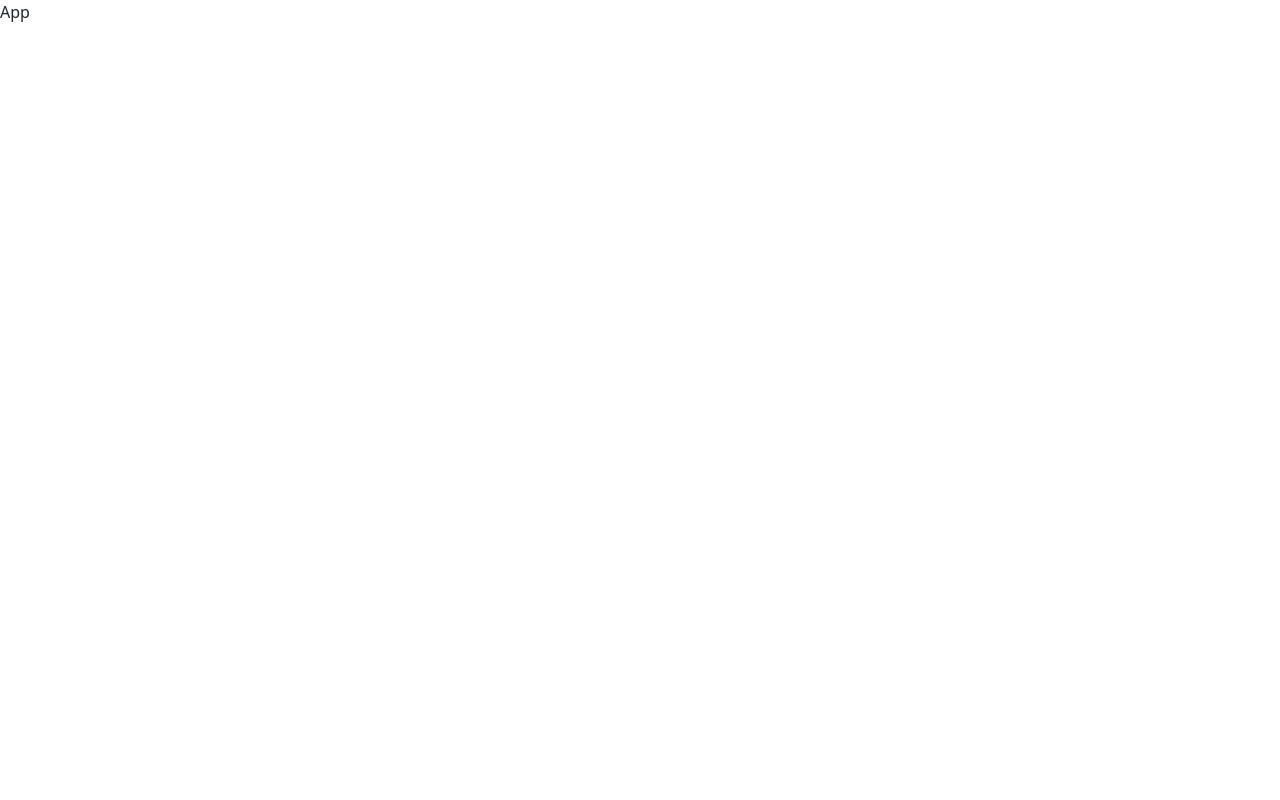
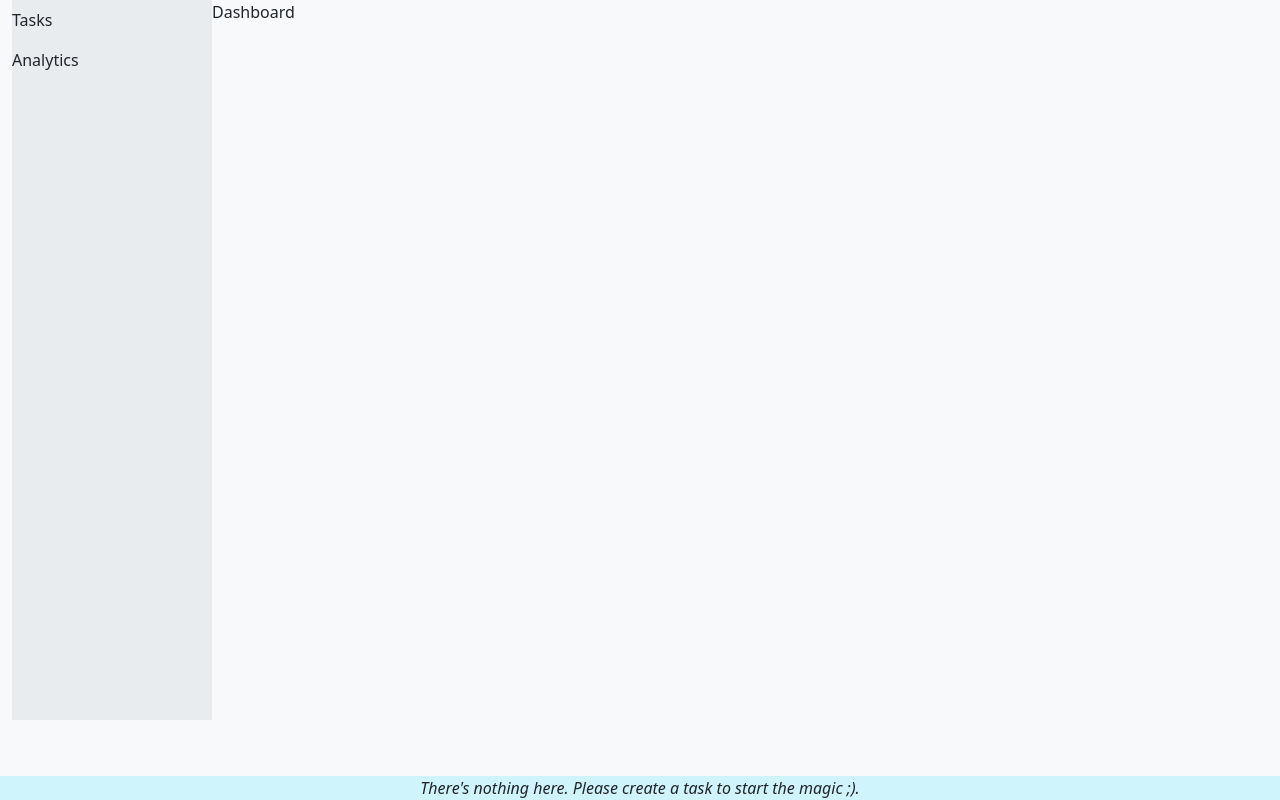
Before and after one commit to Bucha789/test-task-project, a React (Vite) app: page / in a window 1280 px wide. Built offline with nearby package versions, Linux system fonts and the light colour scheme.

Commit message:
feat: add pages and countdown timer layout

```diff
--- a/package.json
+++ b/package.json
@@ -11,9 +11,11 @@
   },
   "dependencies": {
     "bootstrap": "^5.3.3",
+    "clsx": "^2.1.1",
     "react": "^18.3.1",
     "react-bootstrap": "^2.10.4",
-    "react-dom": "^18.3.1"
+    "react-dom": "^18.3.1",
+    "react-router-dom": "^6.26.1"
   },
   "devDependencies": {
     "@eslint/js": "^9.9.0",
--- a/src/App.tsx
+++ b/src/App.tsx
@@ -1,5 +1,15 @@
+import { Outlet } from "react-router-dom"
+import { Countdown } from "./components/Countdown"
+import { SideMenu } from "./components/SideMenu"
+
 export const App = () => {
   return (
-    <div>App</div>
+    <div className="bg-body-tertiary container-fluid main__container">
+      <SideMenu />
+      <Outlet />
+      <div className="fixed-bottom bg-info-subtle">
+        <Countdown />
+      </div>
+    </div>
   )
 }
--- /dev/null
+++ b/src/components/Countdown.tsx
@@ -0,0 +1,5 @@
+export const Countdown = () => {
+  return (
+    <div className="text-center fst-italic">There's nothing here. Please create a task to start the magic ;).</div>
+  )
+}
--- /dev/null
+++ b/src/components/HightLights.tsx
@@ -0,0 +1,5 @@
+export const HightLights = () => {
+  return (
+    <div className="bg-primary">HightLights</div>
+  )
+}
--- /dev/null
+++ b/src/components/SideMenu.tsx
@@ -0,0 +1,19 @@
+import { NavLink } from 'react-router-dom';
+
+export const SideMenu = () => {
+  const getActiveClass = (isActive: boolean) => {
+    return isActive ? 'nav-link active' : 'nav-link';
+  }
+  return (
+    <nav className='bg-body-secondary'>
+      <ul className='navbar-nav'>
+        <li className='nav-item'>
+          <NavLink to='/tasks' className={({ isActive }) => getActiveClass(isActive)}>Tasks</NavLink>
+        </li>
+        <li className='nav-item'>
+          <NavLink to='/analytics' className={({ isActive }) => getActiveClass(isActive)}>Analytics</NavLink>
+        </li>
+      </ul>
+    </nav>
+  );
+}
--- /dev/null
+++ b/src/components/Tasks.tsx
@@ -0,0 +1,5 @@
+export const Tasks = () => {
+  return (
+    <div className="bg-purple">Tasks</div>
+  )
+}
--- /dev/null
+++ b/src/index.css
@@ -0,0 +1,7 @@
+.main__container {
+  height: 100vh;
+  position: relative;
+  display: grid;
+  grid-template-columns: 200px 1fr;
+  grid-template-rows: 1fr 80px;
+}
--- /dev/null
+++ b/src/pages/Analytics.tsx
@@ -0,0 +1,5 @@
+export const Analytics = () => {
+  return (
+    <div>Analytics</div>
+  )
+}
--- /dev/null
+++ b/src/pages/Dashboard.tsx
@@ -0,0 +1,5 @@
+export const Dashboard = () => {
+  return (
+    <div>Dashboard</div>
+  )
+}
--- /dev/null
+++ b/src/router/index.tsx
@@ -0,0 +1,19 @@
+import { BrowserRouter, Route, Routes } from "react-router-dom"
+import { App } from "../App"
+import { Dashboard } from "../pages/Dashboard"
+import { Analytics } from "../pages/Analytics"
+
+export const Router = () => {
+  return (
+    <BrowserRouter>
+      <Routes>
+        <Route path="/" element={<App />}>
+          <Route index element={<Dashboard />} />
+          <Route path="tasks" element={<Dashboard />} />
+          <Route path="analytics" element={<Analytics />} />
+        </Route>
+      </Routes>
+    </BrowserRouter>
+
+  )
+}
```
Also changed, not shown: src/components/Task.tsx (added, +14 -0 lines), src/main.tsx (+5 -2 lines), 1 other file (tests, documents, lock files or other folders).
